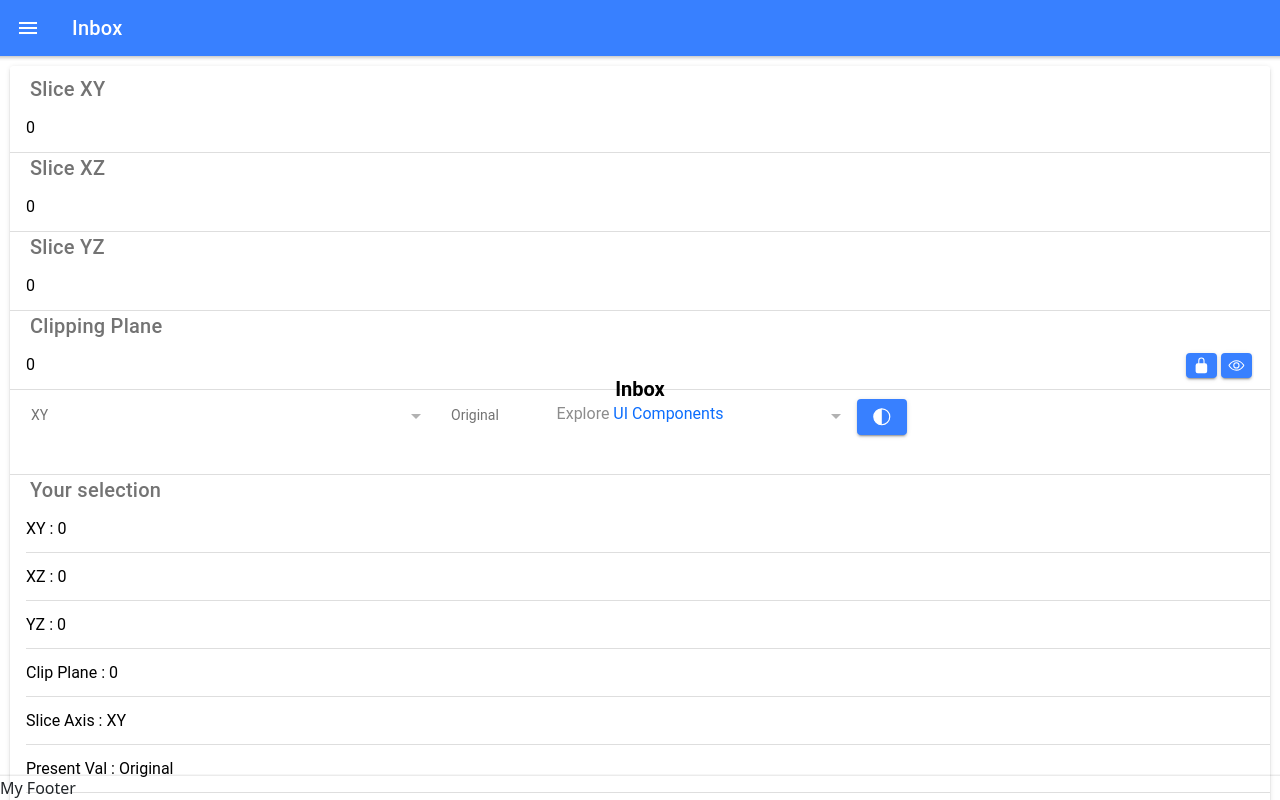
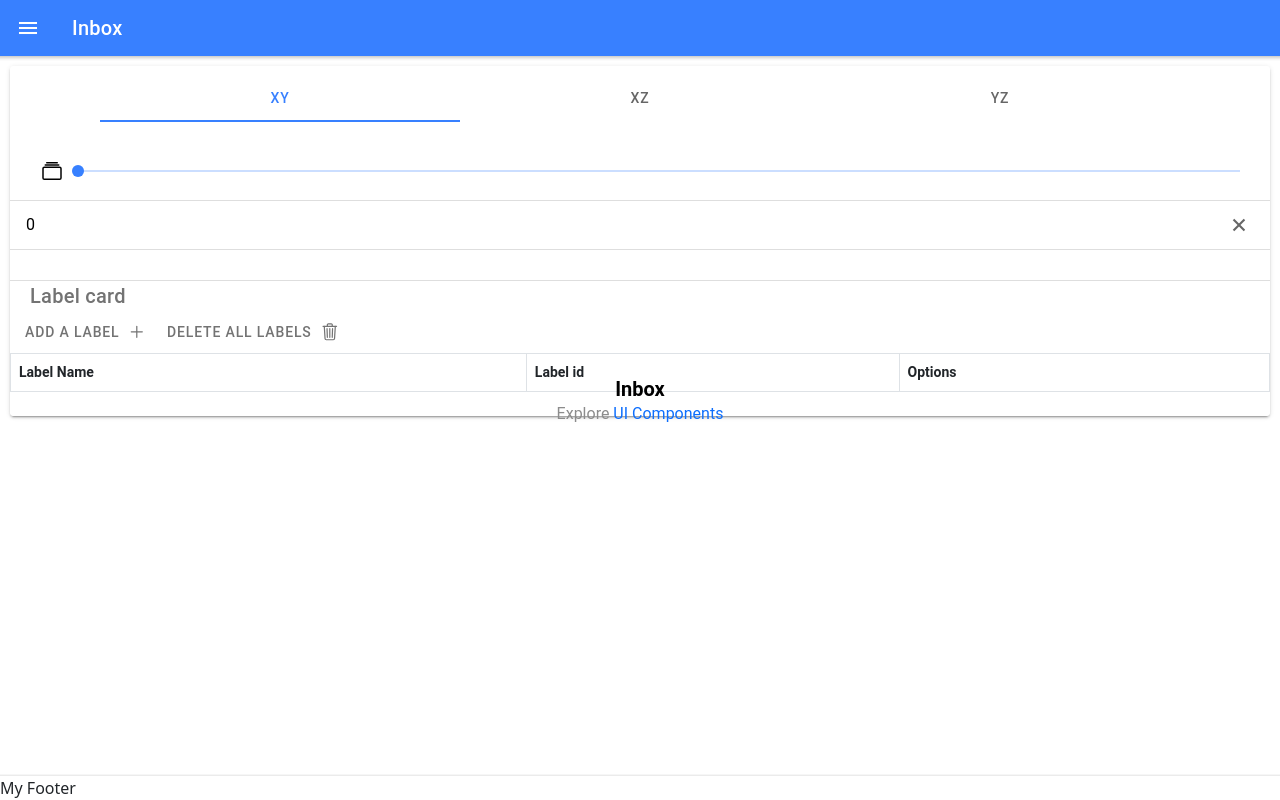
Before and after one commit to cnpem/annotat3d, a React (Create React App) app: page /page/Inbox in a window 1280 px wide. Built offline with nearby package versions, Linux system fonts and the light colour scheme.

Commit message:
This commit updates the label Slice with a modern face

```diff
--- a/src/components/ClippingPlane.tsx
+++ /dev/null
@@ -1,78 +0,0 @@
-import React from "react";
-import {
-    IonIcon, IonInput, IonItem,
-    IonSelect, IonSelectOption, IonTitle,
-    IonButton, IonCol, IonRow
-} from "@ionic/react";
-
-/*Icons import*/
-import {lockClosed} from "ionicons/icons";
-import {eyeOutline} from "ionicons/icons";
-import {contrastOutline} from "ionicons/icons";
-import {ClipplingPlaneInterface} from "./TypeScriptFiles/Interfaces/ClipplingPlaneInterface";
-
-/**
- * Component that creates the Clipping Plane toolbar
- * @todo i'll remove this component, since this isn't important rn
- * @param args a list that contains the toolbar components
- * @constructor
- * @return This component returns the Clipping Plane toolbar
- */
-const ClippingPlane: React.FC<ClipplingPlaneInterface> = (args) => {
-
-    const inputNumberVal = (event: CustomEvent) => {
-        args.onNumberVal(parseInt(event.detail.value!));
-    }
-
-    const inputSliceAxis = (event: CustomEvent) => {
-        args.onSliceAxis(event.detail.value!);
-    }
-
-    const inputPresentVal = (e: CustomEvent) => {
-        args.onPresentVal(e.detail.value!);
-    }
-
-    return(
-        <React.Fragment>
-            <IonTitle>{args.titleName!}</IonTitle>
-            <IonItem>
-                <IonInput type={"number"} value={args.numberVal!} placeholder={"0"} onIonChange={inputNumberVal}/>
-
-                <IonButton>
-                    <IonIcon icon={lockClosed}/>
-                </IonButton>
-
-                <IonButton>
-                    <IonIcon icon={eyeOutline}/>
-                </IonButton>
-
-            </IonItem>
-
-            <IonRow>
-                <IonCol>
-                    <IonSelect value={args.sliceAxis} placeholder={"XY"} interface={"popover"} onIonChange={inputSliceAxis}>
-                        <IonSelectOption value="XY">XY</IonSelectOption>
-                        <IonSelectOption value="XZ">XZ</IonSelectOption>
-                        <IonSelectOption value="YZ">YZ</IonSelectOption>
-                        <IonSelectOption value="Plane">Plane</IonSelectOption>
-                    </IonSelect>
-                </IonCol>
-
-                <IonCol>
-                    <IonSelect value={args.presentVal} placeholder={"Original"} interface={"popover"} onIonChange={inputPresentVal}>
-                        <IonSelectOption value="Original">Original</IonSelectOption>
-                    </IonSelect>
-                </IonCol>
-
-                <IonCol>
-                    <IonButton>
-                        <IonIcon icon={contrastOutline}/>
-                    </IonButton>
-                </IonCol>
-            </IonRow>
-        </React.Fragment>
-    );
-
-};
-
-export default ClippingPlane;
--- a/src/components/OptionsIcons.tsx
+++ b/src/components/OptionsIcons.tsx
@@ -1,12 +1,11 @@
 import React, {useState} from "react";
 import {
     IonButton, IonButtons,
-    IonCol, IonIcon,
-    IonRow,
+    IonCol, IonRow, IonIcon
 } from "@ionic/react";
 
 /*Icons import*/
-import {pencilOutline, closeOutline, text} from "ionicons/icons";
+import {pencilOutline, closeOutline, text, pin} from "ionicons/icons";
 
 /*Interfaces import*/
 import {OptionsIconsInterface} from "./TypeScriptFiles/Interfaces/OptionsIconsInterface";
@@ -29,8 +28,7 @@ const OptionsIcons: React.FC<OptionsIconsInterface> = (args) => {
         console.log("labelId : ", args.removeId);
         args.onRemoveLabel(removeLabel);
 
-        if(removeLabel.length == 0)
-        {
+        if(removeLabel.length == 0) {
 
             args.onIdGenerator(-1);
 
@@ -43,7 +41,6 @@ const OptionsIcons: React.FC<OptionsIconsInterface> = (args) => {
         return(
             <IonRow>
                 <IonCol>
-
                 </IonCol>
             </IonRow>
         );
--- a/src/components/SideMenuAnnot.tsx
+++ b/src/components/SideMenuAnnot.tsx
@@ -1,10 +1,9 @@
 import React, {useState} from "react";
 import {IonCard, IonItemDivider, IonList} from "@ionic/react";
-import SlicesSubMenu from "./SlicesSubMenu";
-import ClippingPlane from "./ClippingPlane";
-import OutputsVis from "./OutputsVis";
 import LabelTable from "./LabelTable";
 import {LabelProp} from "./TypeScriptFiles/Interfaces/LabelsInterface";
+import SlicesMenu from "./SlicesMenu";
+import {ImagePropsInterface} from "./TypeScriptFiles/Interfaces/ImagePropsInterface";
 
 /**
  * Component that creates the lateral bar menu
@@ -15,36 +14,11 @@ import {LabelProp} from "./TypeScriptFiles/Interfaces/LabelsInterface";
  */
 const SideMenuAnnot: React.FC = () => {
 
-    const [sliceXY, setSliceXY] = useState<number>(0);
-    const [sliceXZ, setSliceXZ] = useState<number>(0);
-    const [sliceYZ, setSliceYZ] = useState<number>(0);
-    const [clipPlane, setClipPlane] = useState<number>(0);
-    const [sliceAxis, setSliceAxis] = useState<string>("XY");
-    const [presentVal, setPresentVal] = useState<string>("Original");
+    const [imageSlice, setImageSlice] = useState<ImagePropsInterface>({x: 200, y: 200, z: 200});
     const [labelList, setLabelList] = useState<LabelProp[]>([]);
 
-    const selectSliceHandlerXY = (slice: number) => {
-        setSliceXY(slice);
-    }
-
-    const selectSliceHandlerXZ = (slice: number) => {
-        setSliceXZ(slice);
-    }
-
-    const selectSliceHandlerYZ = (slice: number) => {
-        setSliceYZ(slice);
-    }
-
-    const selectClipPlane = (plane: number) => {
-        setClipPlane(plane)
-    }
-
-    const selectSliceAxis = (slice: string) => {
-        setSliceAxis(slice);
-    }
-
-    const selectPresentVal = (val: string) => {
-        setPresentVal(val);
+    const selectImageSlice = (image: ImagePropsInterface) => {
+        setImageSlice(image);
     }
 
     const selectLabelList = (labelVec: LabelProp[]) => {
@@ -54,12 +28,7 @@ const SideMenuAnnot: React.FC = () => {
     return(
         <IonCard>
             <IonList>
-                <SlicesSubMenu numberVal={sliceXY} onNumberVal={selectSliceHandlerXY} titleName={"Slice XY"}/>
-                <SlicesSubMenu numberVal={sliceXZ} onNumberVal={selectSliceHandlerXZ} titleName={"Slice XZ"}/>
-                <SlicesSubMenu numberVal={sliceYZ} onNumberVal={selectSliceHandlerYZ} titleName={"Slice YZ"}/>
-                <ClippingPlane numberVal={clipPlane} onNumberVal={selectClipPlane} sliceAxis={sliceAxis} onSliceAxis={selectSliceAxis} presentVal={presentVal} onPresentVal={selectPresentVal} titleName={"Clipping Plane"}/>
-                <IonItemDivider/>
-                <OutputsVis sliceXY={sliceXY} sliceXZ={sliceXZ} sliceYZ={sliceYZ} clipPlane={clipPlane} sliceAxis={sliceAxis} presentVal={presentVal}/>
+                <SlicesMenu imageProps={imageSlice} onImageProps={selectImageSlice}/>
                 <IonItemDivider/>
                 <LabelTable labelList={labelList} onLabelList={selectLabelList}/>
             </IonList>
--- /dev/null
+++ b/src/components/SlicesMenu.tsx
@@ -0,0 +1,90 @@
+import React, {useState} from "react";
+import {SlicesMenuInterface} from "./TypeScriptFiles/Interfaces/SlicesMenuInterface";
+import {IonIcon, IonInput, IonItem,
+    IonLabel, IonRange, IonSegment,
+    IonSegmentButton} from "@ionic/react";
+import {albumsOutline} from "ionicons/icons";
+
+/**
+ * @todo i need this component to update the X, Y and Z slice
+ * @param args
+ * @constructor
+ */
+const SlicesMenu: React.FC<SlicesMenuInterface> = (args) => {
+
+    const [sliceName, setSliceName] = useState<string>("XY");
+    const [sliceValue, setSliceValue] = useState<number>(0);
+    const [maxValSlider, setMaxValSlider] = useState<number>(args.imageProps.z);
+
+    const handleSliceValue = (e: CustomEvent) => {
+
+        if(e.detail.value > 0 && e.detail.value!)
+        {
+
+            setSliceValue(parseInt(e.detail.value!));
+
+        }
+
+        else
+        {setSliceValue(0);
+
+        }
+    }
+
+    const handleSliceName = (e: CustomEvent) => {
+        setSliceName(e.detail.value);
+
+        if(sliceName === "XY")
+        {
+
+            setMaxValSlider(args.imageProps.z);
+
+        }
+
+        else if(sliceName == "XZ")
+        {
+
+            setMaxValSlider(args.imageProps.y);
+
+        }
+
+        else
+        {
+
+            setMaxValSlider(args.imageProps.x);
+
+        }
+
+    }
+
+    return(
+        <React.Fragment>
+            <IonSegment value={sliceName} onIonChange={handleSliceName}>
+                <IonSegmentButton value={"XY"}>
+                    <IonLabel>{"XY"}</IonLabel>
+                </IonSegmentButton>
+
+                <IonSegmentButton value={"XZ"}>
+                    <IonLabel>{"XZ"}</IonLabel>
+                </IonSegmentButton>
+
+                <IonSegmentButton value={"YZ"}>
+                    <IonLabel>{"YZ"}</IonLabel>
+                </IonSegmentButton>
+            </IonSegment>
+
+            <IonItem>
+                <IonRange min={0} max={maxValSlider} pin={true} value={sliceValue} onIonChange={handleSliceValue}>
+                    <IonIcon size={"big"} slot={"start"} icon={albumsOutline}/>
+                </IonRange>
+            </IonItem>
+
+            <IonItem>
+                <IonInput type={"number"} min={"0"} clearInput value={sliceValue} placeholder={"0"} onIonChange={handleSliceValue}/>
+            </IonItem>
+        </React.Fragment>
+    );
+
+}
+
+export default SlicesMenu;
--- a/src/components/SlicesSubMenu.tsx
+++ /dev/null
@@ -1,31 +0,0 @@
-import React from "react";
-import {IonButton, IonIcon, IonInput, IonItem, IonTitle} from "@ionic/react";
-
-/*Icon import*/
-import {eyeOutline} from "ionicons/icons";
-import {SliceSubMenuInterface} from "./TypeScriptFiles/Interfaces/SliceSubMenuInterface";
-
-/**
- * React module that create the sub-windows with a dynamic placeholder
- * @param args a object that contains a number with the value of the placeholder and the tile string box
- * @todo i'll change this window to stay equal to Sarmento's annotat3d
- * @constructor
- * @return returns the React file to create the site /inbox
- */
-const SlicesSubMenu: React.FC<SliceSubMenuInterface> = (args) => {
-
-    const inputNumberVal = (event: CustomEvent) => {
-        args.onNumberVal(parseInt(event.detail.value!));
-    }
-
-    return (
-        <React.Fragment>
-            <IonTitle>{args.titleName!}</IonTitle>
-            <IonItem>
-                <IonInput type={"number"} value={args.numberVal!} placeholder={"0"} onIonChange={inputNumberVal}/>
-            </IonItem>
-        </React.Fragment>
-    );
-};
-
-export default SlicesSubMenu;
--- /dev/null
+++ b/src/components/TypeScriptFiles/Interfaces/ImagePropsInterface.ts
@@ -0,0 +1,9 @@
+/**
+ * Interface component for ImagePropsInterface
+ */
+
+export interface ImagePropsInterface{
+    x: number;
+    y: number;
+    z: number
+}
--- /dev/null
+++ b/src/components/TypeScriptFiles/Interfaces/SlicesMenuInterface.ts
@@ -0,0 +1,8 @@
+/**
+ * Interface component for SlicesMenuInterface
+ */
+import {ImagePropsInterface} from "./ImagePropsInterface";
+
+export interface SlicesMenuInterface{
+   imageProps: ImagePropsInterface; onImageProps: (image: ImagePropsInterface) => void;
+}
```
Also changed, not shown: src/components/TypeScriptFiles/Interfaces/ClipplingPlaneInterface.ts (deleted, +0 -13 lines), src/components/TypeScriptFiles/Interfaces/SliceSubMenuInterface.ts (deleted, +0 -8 lines).
